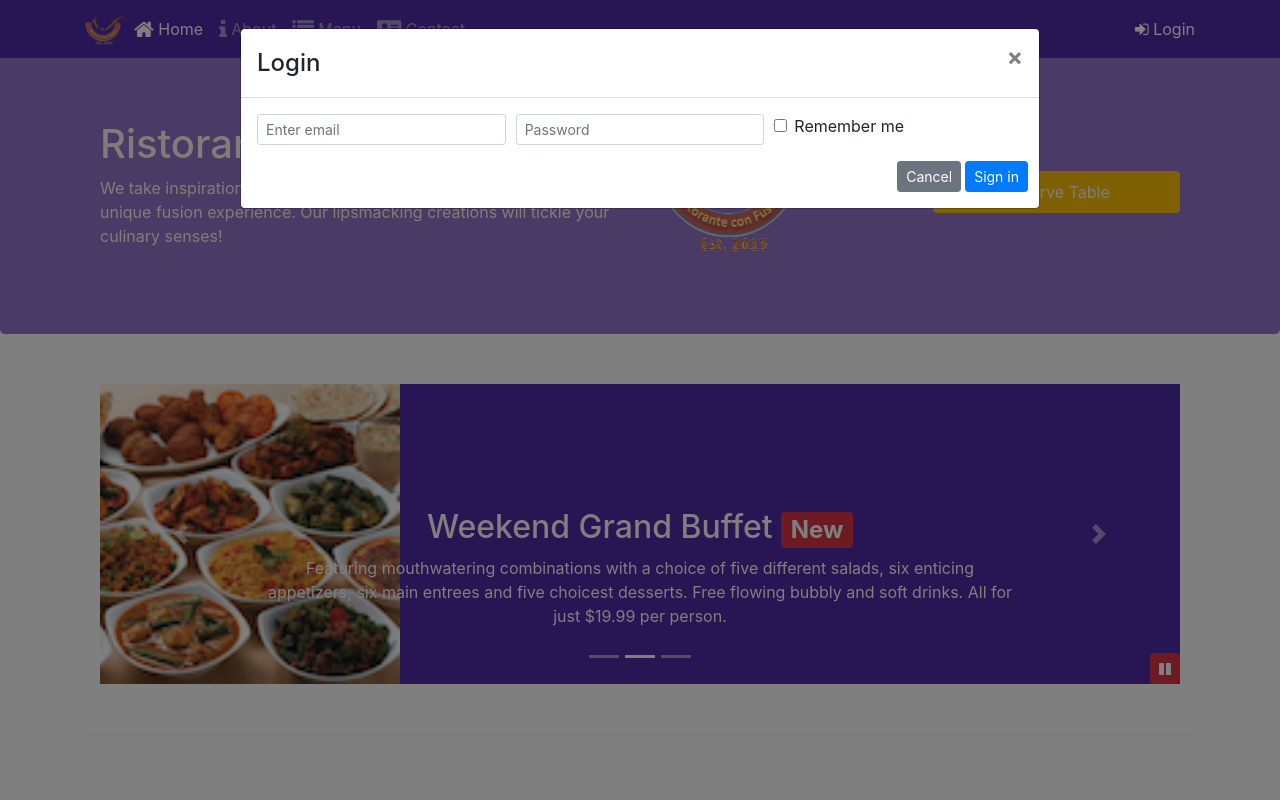
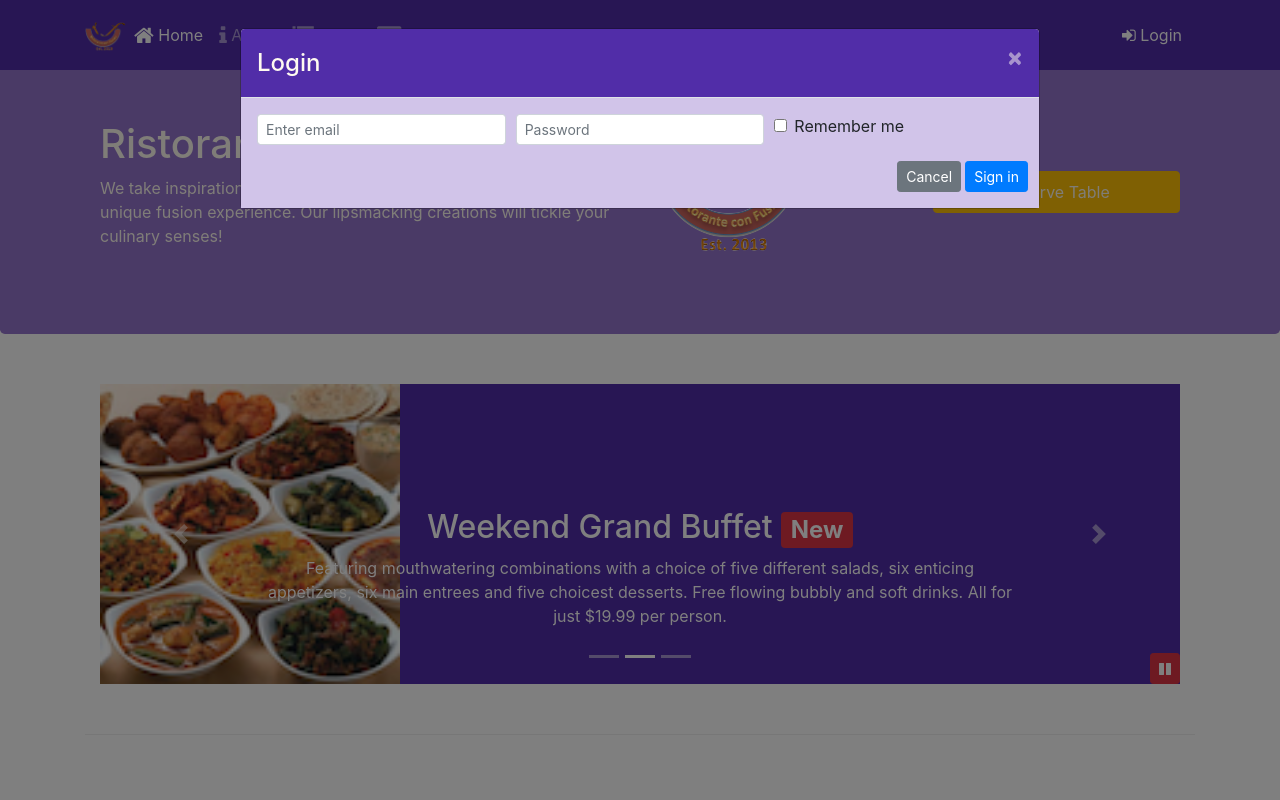
Before and after one commit to altaf99/Bootstrap-Learning, a website: page index.html in a window 1280 px wide. Both pictures are taken after a click on the link "Login". Shown: the top 800 px of the page. Drawn offline with nearby package versions, Linux system fonts and the light colour scheme.

Commit message:
Assignment 4 completed

```diff
--- a/css/styles.scss
+++ b/css/styles.scss
@@ -81,3 +81,20 @@ body{
     bottom: 0px;
     z-index: 1;
 }
+
+.modal-content{
+    .modal-header{
+        background:$background-dark;
+        h4{
+            color:floralwhite;
+        }
+
+         .close{
+            color:floralwhite;
+        }
+    }
+
+    .modal-body{
+        background:$background-pale;
+    }
+}
--- a/index.html
+++ b/index.html
@@ -32,8 +32,9 @@
                     <li class="nav-item"><a class="nav-link" href="./contactus.html"><span class="fa fa-address-card fa-lg"></span> Contact</a></li>
                 </ul>
                  <span class="navbar-text">
-                    <a data-toggle="modal" data-target="#loginModal">
-                    <span class="fa fa-sign-in"></span> Login</a>
+                    <a class="btn" id="loginBtn">
+                    <span class="fa fa-sign-in"></span> Login
+                    </a>
                 </span>
             </div>
         </div>
@@ -172,8 +173,8 @@
                 			<img src="img/logo.png" class="img-fluid">
                 		</div>
                 		<div class="col col-sm align-self-center">
-                			<a role="button" class="btn btn-block nav-link btn-warning nounderline"
-                        	data-toggle="modal" data-target="#reserveModal">Reserve Table</a>
+                			<a role="button" id="reserveBtn" class="btn btn-block nav-link btn-warning nounderline"
+                        	>Reserve Table</a>
                 		</div>
                 	</div>
 
@@ -359,6 +360,15 @@
 
      <script>
         $(document).ready(function(){
+            $("#loginBtn").click(function(){
+                $('#loginModal').modal('show');
+            });
+
+            $("#reserveBtn").click(function(){
+                $('#reserveModal').modal('show');
+            });
+
+
             $("#mycarousel").carousel( { interval: 2000 } );
             $("#carouselButton").click(function(){
                 if ($("#carouselButton").children("span").hasClass('fa-pause')) {
--- a/package.json
+++ b/package.json
@@ -6,12 +6,14 @@
   "scripts": {
     "start": "npm run lite",
     "test": "echo \"Error: no test specified\" && exit 1",
-    "lite": "lite-server"
+    "lite": "lite-server",
+    "scss": "node-sass -o css/ css/"
   },
   "author": "",
   "license": "ISC",
   "devDependencies": {
-    "lite-server": "^2.3.0"
+    "lite-server": "^2.3.0",
+    "node-sass": "^4.14.1"
   },
   "dependencies": {
     "bootstrap": "^4.5.0",
```
Also changed, not shown: css/styles.css, 1 other file.
